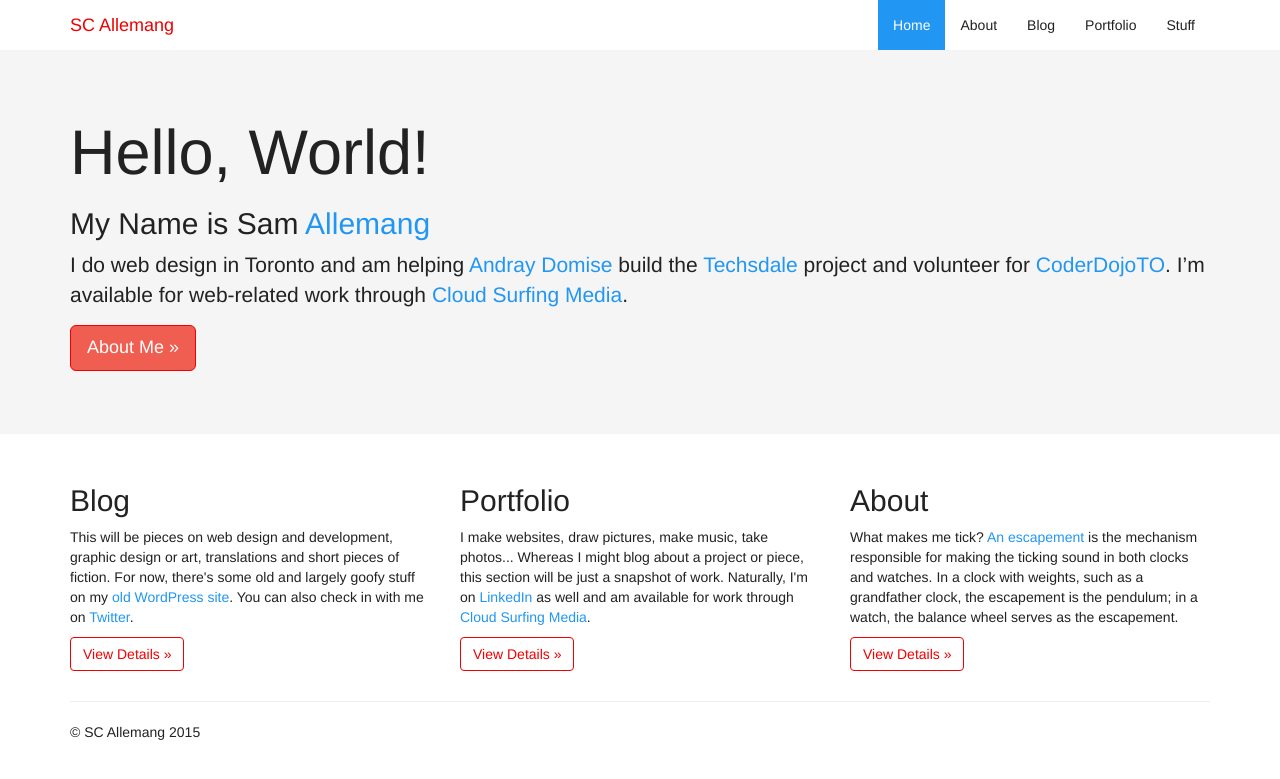
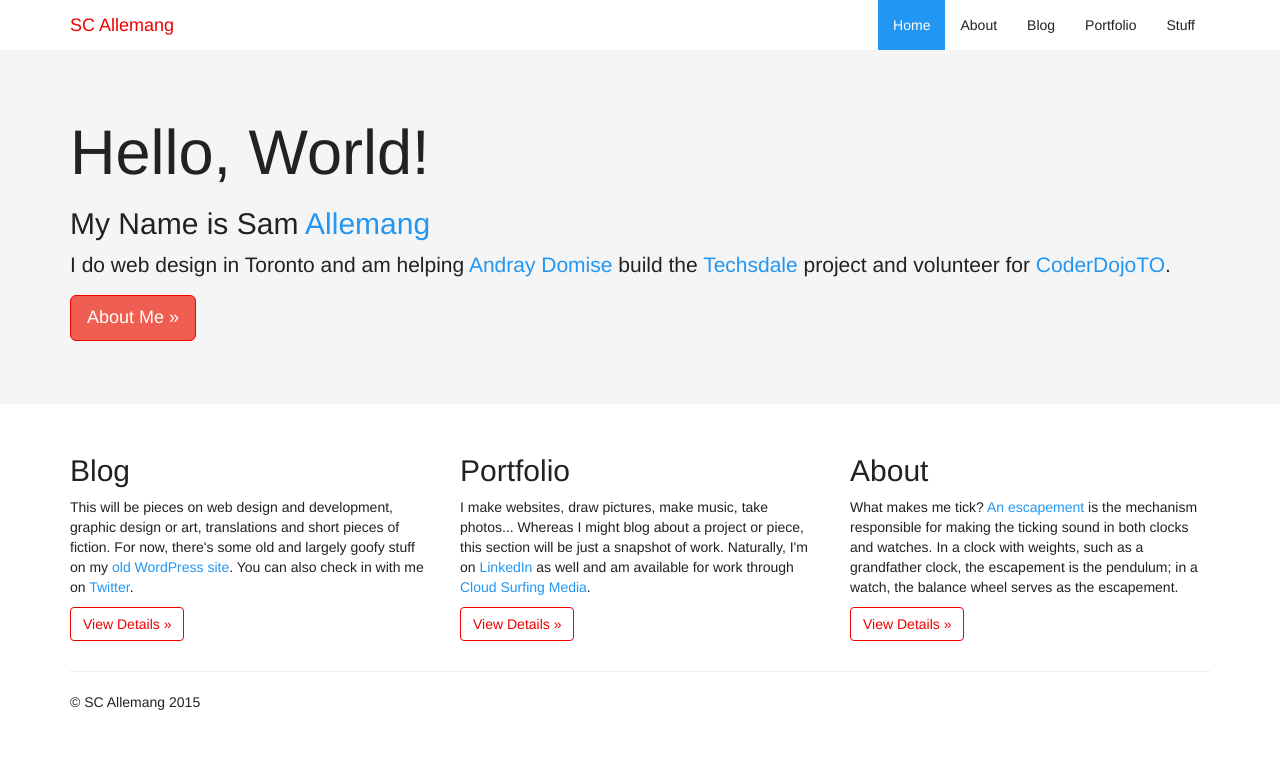
Before and after one commit to scallemang/-OLD_scallemang.github.io, a Jekyll site: the page built from index.md, in a window 1280 px wide. Shown: the top 779 px of the page. Built offline with Jekyll 4.4.1, drawn with Linux system fonts in a browser that asks for light colours; nearby versions of some CDN libraries.

Commit message:
Updated career info.

```diff
--- a/index.md
+++ b/index.md
@@ -10,4 +10,4 @@ class: home
 
 ## My Name is Sam [Allemang](http://en.wikipedia.org/wiki/Alemanni)
 
-I do web design in Toronto and am helping [Andray Domise](http://andraydomise.ca) build the [Techsdale](http://techsdale.ca) project and volunteer for [CoderDojoTO](http://coderdojoto.com). I'm available for web-related work through [Cloud Surfing Media](http://cloudsurfingmedia.com).
+I do web design in Toronto and am helping [Andray Domise](http://andraydomise.ca) build the [Techsdale](http://techsdale.ca) project and volunteer for [CoderDojoTO](http://coderdojoto.com).
```
Also changed, not shown: about.md (+1 -1 lines).
